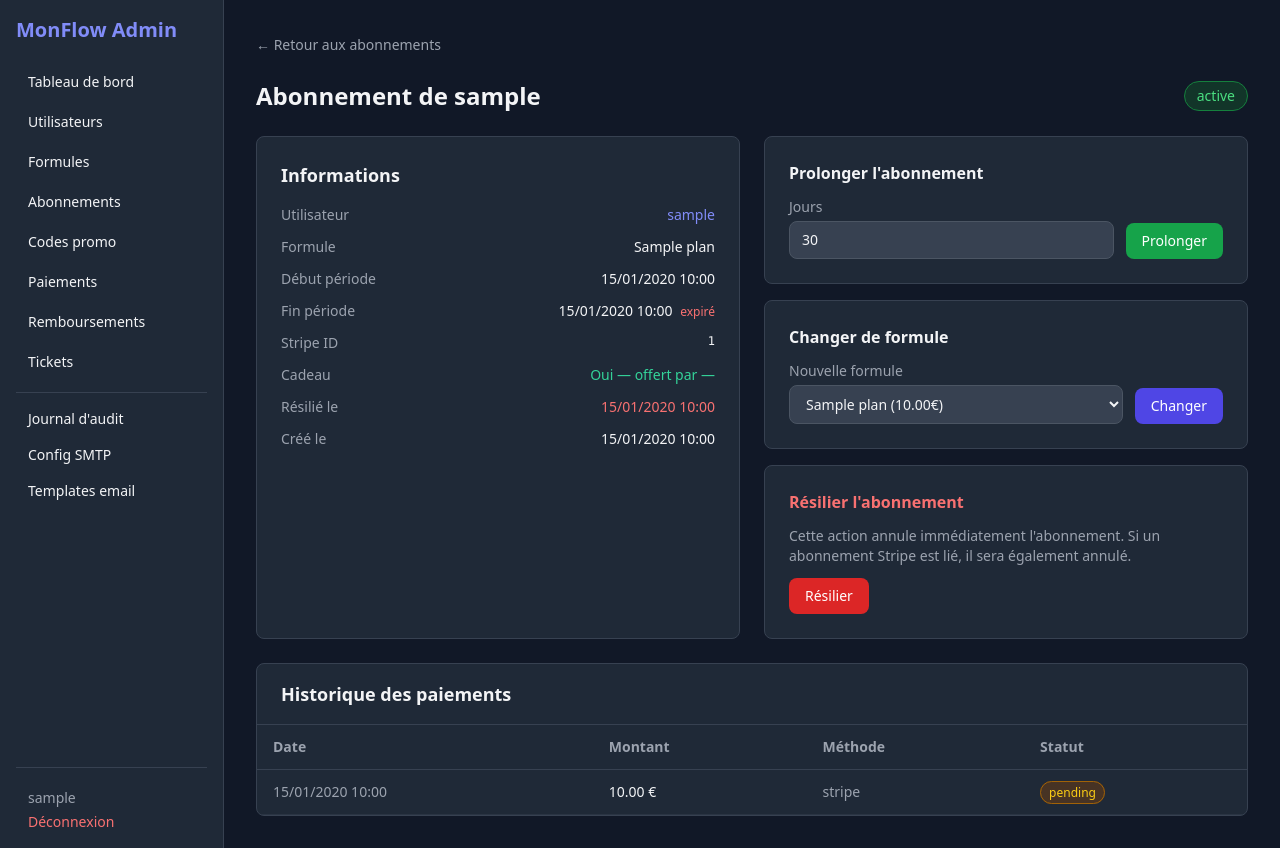
After one commit to addictif80/monflow, a Laravel app: page /admin/subscriptions/1 in a window 1280 px wide. The commit adds this page. Run offline with Laravel 12, Linux system fonts and the light colour scheme; a user stored in the database is signed in; tables that the repository leaves empty hold one stand-in row (values such as "Sample post"); some libraries are stand-ins or nearby versions.

Commit message:
feat: full admin subscription management (extend, cancel, change plan, create)
Add subscription detail view with extend/cancel/change-plan actions,
manual subscription creation form, status filters on list page,
and payment history display.

https://claude.ai/code/session_01MGhzuEkEjAx6CbESCgmY2E

```diff
--- a/app/Http/Controllers/Admin/AdminController.php
+++ b/app/Http/Controllers/Admin/AdminController.php
@@ -259,7 +259,84 @@ class AdminController extends Controller
     }
 
     // ─── Subscriptions ───
-    public function subscriptions() { return view('admin.subscriptions.list', ['subscriptions' => Subscription::with('user', 'plan')->latest()->paginate(25)]); }
+    public function subscriptions(Request $request)
+    {
+        $q = Subscription::with('user', 'plan')->latest();
+        if ($status = $request->input('status')) $q->where('status', $status);
+        return view('admin.subscriptions.list', ['subscriptions' => $q->paginate(25), 'statusFilter' => $status ?? '']);
+    }
+
+    public function subscriptionDetail(string $id)
+    {
+        $sub = Subscription::with('user', 'plan', 'payments')->findOrFail($id);
+        return view('admin.subscriptions.detail', ['sub' => $sub, 'plans' => Plan::where('is_active', true)->orderBy('sort_order')->get()]);
+    }
+
+    public function subscriptionExtend(string $id, Request $request)
+    {
+        $sub = Subscription::findOrFail($id);
+        $days = (int) $request->input('days', 30);
+        if ($days < 1) return back()->with('error', 'Nombre de jours invalide.');
+
+        $base = ($sub->current_period_end && $sub->current_period_end->isFuture()) ? $sub->current_period_end : now();
+        $sub->update([
+            'current_period_end' => $base->copy()->addDays($days),
+            'status' => 'active',
+        ]);
+        AuditLog::record('subscription.extend', $sub, ['days' => $days]);
+        return back()->with('success', "Abonnement prolongé de {$days} jours.");
+    }
+
+    public function subscriptionCancel(string $id, StripeService $stripe)
+    {
+        $sub = Subscription::findOrFail($id);
+        if ($sub->stripe_subscription_id) {
+            try { $stripe->cancelSubscriptionNow($sub->stripe_subscription_id); } catch (\Exception $e) {}
+        }
+        $sub->update(['status' => 'cancelled', 'cancelled_at' => now()]);
+        AuditLog::record('subscription.cancel', $sub);
+        return back()->with('success', 'Abonnement résilié.');
+    }
+
+    public function subscriptionChangePlan(string $id, Request $request)
+    {
+        $sub = Subscription::findOrFail($id);
+        $plan = Plan::findOrFail($request->input('plan_id'));
+        $sub->update(['plan_id' => $plan->id]);
+        AuditLog::record('subscription.change_plan', $sub, ['new_plan' => $plan->name]);
+        return back()->with('success', "Formule changée en {$plan->name}.");
+    }
+
+    public function subscriptionCreate(Request $request, NavidromeService $nd)
+    {
+        $data = $request->validate([
+            'user_id' => 'required|exists:users,id',
+            'plan_id' => 'required|exists:plans,id',
+            'months' => 'required|integer|min:1|max:24',
+        ]);
+        $user = User::findOrFail($data['user_id']);
+        $plan = Plan::findOrFail($data['plan_id']);
+        $days = $plan->period_days * $data['months'];
+
+        if ($user->activeSubscription) return back()->with('error', 'Cet utilisateur a déjà un abonnement actif.');
+
+        $sub = Subscription::create([
+            'user_id' => $user->id,
+            'plan_id' => $plan->id,
+            'status' => 'active',
+            'current_period_start' => now(),
+            'current_period_end' => now()->addDays($days),
+        ]);
+
+        if ($user->status === 'suspended') $user->update(['status' => 'active']);
+        if ($user->navidrome_id) {
+            $pw = $user->getDecryptedPassword();
+            if ($pw) { try { $nd->reactivateUser($user->navidrome_id, $pw); } catch (\Exception $e) { Log::error($e->getMessage()); } }
+        }
+
+        AuditLog::record('subscription.create', $sub, ['plan' => $plan->name, 'months' => $data['months']]);
+        return redirect("/admin/subscriptions")->with('success', "Abonnement {$plan->name} créé pour {$user->username} ({$data['months']} mois).");
+    }
 
     // ─── Tickets ───
     public function tickets(Request $request)
--- /dev/null
+++ b/resources/views/admin/subscriptions/detail.blade.php
@@ -0,0 +1,143 @@
+@extends('layouts.admin')
+@section('title', 'Abonnement — Admin MonFlow')
+@section('content')
+<div class="mb-6">
+    <a href="/admin/subscriptions" class="text-gray-400 hover:text-gray-200 text-sm">&larr; Retour aux abonnements</a>
+</div>
+
+@if(session('success'))
+    <div class="mb-4 p-3 bg-green-900/50 border border-green-700 text-green-300 rounded-lg text-sm">{{ session('success') }}</div>
+@endif
+@if(session('error'))
+    <div class="mb-4 p-3 bg-red-900/50 border border-red-700 text-red-300 rounded-lg text-sm">{{ session('error') }}</div>
+@endif
+
+<div class="flex items-center justify-between mb-6">
+    <h1 class="text-2xl font-bold">Abonnement de {{ $sub->user?->username ?? '—' }}</h1>
+    @php $colors = ['active' => 'green', 'pending' => 'yellow', 'suspended' => 'red', 'cancelled' => 'gray']; $c = $colors[$sub->status] ?? 'gray'; @endphp
+    <span class="px-3 py-1 text-sm rounded-full bg-{{ $c }}-900/50 text-{{ $c }}-400 border border-{{ $c }}-700">{{ $sub->status }}</span>
+</div>
+
+{{-- Info --}}
+<div class="grid grid-cols-1 md:grid-cols-2 gap-6 mb-6">
+    <div class="bg-gray-800 border border-gray-700 rounded-lg p-6">
+        <h2 class="text-lg font-semibold mb-4">Informations</h2>
+        <dl class="space-y-3 text-sm">
+            <div class="flex justify-between"><dt class="text-gray-400">Utilisateur</dt><dd><a href="/admin/users/{{ $sub->user_id }}" class="text-indigo-400 hover:text-indigo-300">{{ $sub->user?->username ?? '—' }}</a></dd></div>
+            <div class="flex justify-between"><dt class="text-gray-400">Formule</dt><dd>{{ $sub->plan?->name ?? '—' }}</dd></div>
+            <div class="flex justify-between"><dt class="text-gray-400">Début période</dt><dd>{{ $sub->current_period_start?->format('d/m/Y H:i') ?? '—' }}</dd></div>
+            <div class="flex justify-between">
+                <dt class="text-gray-400">Fin période</dt>
+                <dd>
+                    {{ $sub->current_period_end?->format('d/m/Y H:i') ?? '—' }}
+                    @if($sub->current_period_end && $sub->status === 'active')
+                        @if($sub->current_period_end->isPast())
+                            <span class="text-red-400 text-xs ml-1">expiré</span>
+                        @elseif($sub->current_period_end->diffInDays(now()) <= 7)
+                            <span class="text-yellow-400 text-xs ml-1">{{ $sub->current_period_end->diffInDays(now()) }}j restants</span>
+                        @endif
+                    @endif
+                </dd>
+            </div>
+            <div class="flex justify-between"><dt class="text-gray-400">Stripe ID</dt><dd class="font-mono text-xs">{{ $sub->stripe_subscription_id ?? '—' }}</dd></div>
+            @if($sub->is_gift)
+                <div class="flex justify-between"><dt class="text-gray-400">Cadeau</dt><dd class="text-emerald-400">Oui — offert par {{ $sub->giftedBy?->username ?? '—' }}</dd></div>
+            @endif
+            @if($sub->cancelled_at)
+                <div class="flex justify-between"><dt class="text-gray-400">Résilié le</dt><dd class="text-red-400">{{ $sub->cancelled_at->format('d/m/Y H:i') }}</dd></div>
+            @endif
+            <div class="flex justify-between"><dt class="text-gray-400">Créé le</dt><dd>{{ $sub->created_at->format('d/m/Y H:i') }}</dd></div>
+        </dl>
+    </div>
+
+    {{-- Actions --}}
+    <div class="space-y-4">
+        @if($sub->status !== 'cancelled')
+        {{-- Extend --}}
+        <div class="bg-gray-800 border border-gray-700 rounded-lg p-6">
+            <h3 class="font-semibold mb-3">Prolonger l'abonnement</h3>
+            <form action="/admin/subscriptions/{{ $sub->id }}/extend" method="POST" class="flex gap-3 items-end">
+                @csrf
+                <div class="flex-1">
+                    <label class="block text-sm text-gray-400 mb-1">Jours</label>
+                    <input type="number" name="days" value="30" min="1" max="365" class="w-full px-3 py-2 bg-gray-700 border border-gray-600 rounded-lg text-sm text-gray-100 focus:ring-2 focus:ring-indigo-500 focus:border-transparent">
+                </div>
+                <button type="submit" class="px-4 py-2 bg-green-600 hover:bg-green-500 text-white rounded-lg text-sm font-medium transition">Prolonger</button>
+            </form>
+        </div>
+
+        {{-- Change plan --}}
+        <div class="bg-gray-800 border border-gray-700 rounded-lg p-6">
+            <h3 class="font-semibold mb-3">Changer de formule</h3>
+            <form action="/admin/subscriptions/{{ $sub->id }}/change-plan" method="POST" class="flex gap-3 items-end">
+                @csrf
+                <div class="flex-1">
+                    <label class="block text-sm text-gray-400 mb-1">Nouvelle formule</label>
+                    <select name="plan_id" class="w-full px-3 py-2 bg-gray-700 border border-gray-600 rounded-lg text-sm text-gray-100">
+                        @foreach($plans as $p)
+                            <option value="{{ $p->id }}" {{ $sub->plan_id === $p->id ? 'selected' : '' }}>{{ $p->name }} ({{ $p->price }}€)</option>
+                        @endforeach
+                    </select>
+                </div>
+                <button type="submit" class="px-4 py-2 bg-indigo-600 hover:bg-indigo-500 text-white rounded-lg text-sm font-medium transition">Changer</button>
+            </form>
+        </div>
+
+        {{-- Cancel --}}
+        <div class="bg-gray-800 border border-gray-700 rounded-lg p-6">
+            <h3 class="font-semibold mb-3 text-red-400">Résilier l'abonnement</h3>
+            <p class="text-sm text-gray-400 mb-3">Cette action annule immédiatement l'abonnement. Si un abonnement Stripe est lié, il sera également annulé.</p>
+            <form action="/admin/subscriptions/{{ $sub->id }}/cancel" method="POST" onsubmit="return confirm('Confirmer la résiliation de cet abonnement ?')">
+                @csrf
+                <button type="submit" class="px-4 py-2 bg-red-600 hover:bg-red-500 text-white rounded-lg text-sm font-medium transition">Résilier</button>
+            </form>
+        </div>
+        @else
+        <div class="bg-gray-800 border border-gray-700 rounded-lg p-6">
+            <h3 class="font-semibold mb-3">Réactiver l'abonnement</h3>
+            <p class="text-sm text-gray-400 mb-3">Cet abonnement est résilié. Vous pouvez le prolonger pour le réactiver.</p>
+            <form action="/admin/subscriptions/{{ $sub->id }}/extend" method="POST" class="flex gap-3 items-end">
+                @csrf
+                <div class="flex-1">
+                    <label class="block text-sm text-gray-400 mb-1">Jours</label>
+                    <input type="number" name="days" value="30" min="1" max="365" class="w-full px-3 py-2 bg-gray-700 border border-gray-600 rounded-lg text-sm text-gray-100 focus:ring-2 focus:ring-indigo-500 focus:border-transparent">
+                </div>
+                <button type="submit" class="px-4 py-2 bg-green-600 hover:bg-green-500 text-white rounded-lg text-sm font-medium transition">Réactiver</button>
+            </form>
+        </div>
+        @endif
+    </div>
+</div>
+
+{{-- Payment history --}}
+<div class="bg-gray-800 border border-gray-700 rounded-lg overflow-hidden">
+    <div class="px-6 py-4 border-b border-gray-700">
+        <h2 class="text-lg font-semibold">Historique des paiements</h2>
+    </div>
+    <div class="overflow-x-auto">
+        <table class="w-full text-sm">
+            <thead><tr class="border-b border-gray-700 text-left text-gray-400">
+                <th class="px-4 py-3">Date</th>
+                <th class="px-4 py-3">Montant</th>
+                <th class="px-4 py-3">Méthode</th>
+                <th class="px-4 py-3">Statut</th>
+            </tr></thead>
+            <tbody>
+            @forelse($sub->payments as $payment)
+                <tr class="border-b border-gray-700/50 hover:bg-gray-700">
+                    <td class="px-4 py-3 text-gray-400">{{ $payment->created_at->format('d/m/Y H:i') }}</td>
+                    <td class="px-4 py-3">{{ number_format($payment->amount, 2) }} €</td>
+                    <td class="px-4 py-3 text-gray-400">{{ $payment->payment_method ?? '—' }}</td>
+                    <td class="px-4 py-3">
+                        @php $pc = ['succeeded' => 'green', 'pending' => 'yellow', 'failed' => 'red']; $pcolor = $pc[$payment->status] ?? 'gray'; @endphp
+                        <span class="px-2 py-0.5 text-xs rounded-full bg-{{ $pcolor }}-900/50 text-{{ $pcolor }}-400 border border-{{ $pcolor }}-700">{{ $payment->status }}</span>
+                    </td>
+                </tr>
+            @empty
+                <tr><td colspan="4" class="px-4 py-6 text-center text-gray-500">Aucun paiement lié.</td></tr>
+            @endforelse
+            </tbody>
+        </table>
+    </div>
+</div>
+@endsection
--- a/routes/web.php
+++ b/routes/web.php
@@ -130,6 +130,11 @@ Route::middleware(['auth', 'admin'])->prefix('admin')->group(function () {
 
     // Subscriptions
     Route::get('/subscriptions', [AdminController::class, 'subscriptions']);
+    Route::get('/subscriptions/{id}', [AdminController::class, 'subscriptionDetail']);
+    Route::post('/subscriptions/{id}/extend', [AdminController::class, 'subscriptionExtend']);
+    Route::post('/subscriptions/{id}/cancel', [AdminController::class, 'subscriptionCancel']);
+    Route::post('/subscriptions/{id}/change-plan', [AdminController::class, 'subscriptionChangePlan']);
+    Route::post('/subscriptions/create', [AdminController::class, 'subscriptionCreate']);
 
     // Tickets
     Route::get('/tickets', [AdminController::class, 'tickets']);
```
Also changed, not shown: resources/views/admin/subscriptions/list.blade.php (+60 -11 lines).
